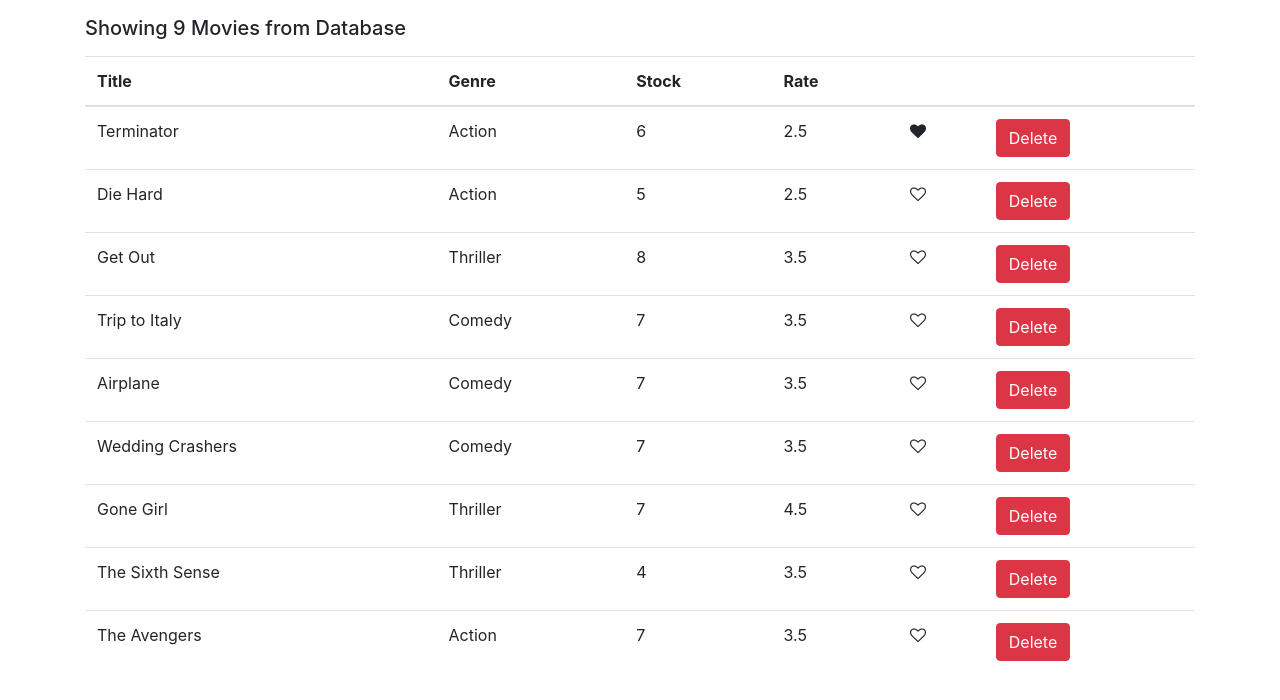
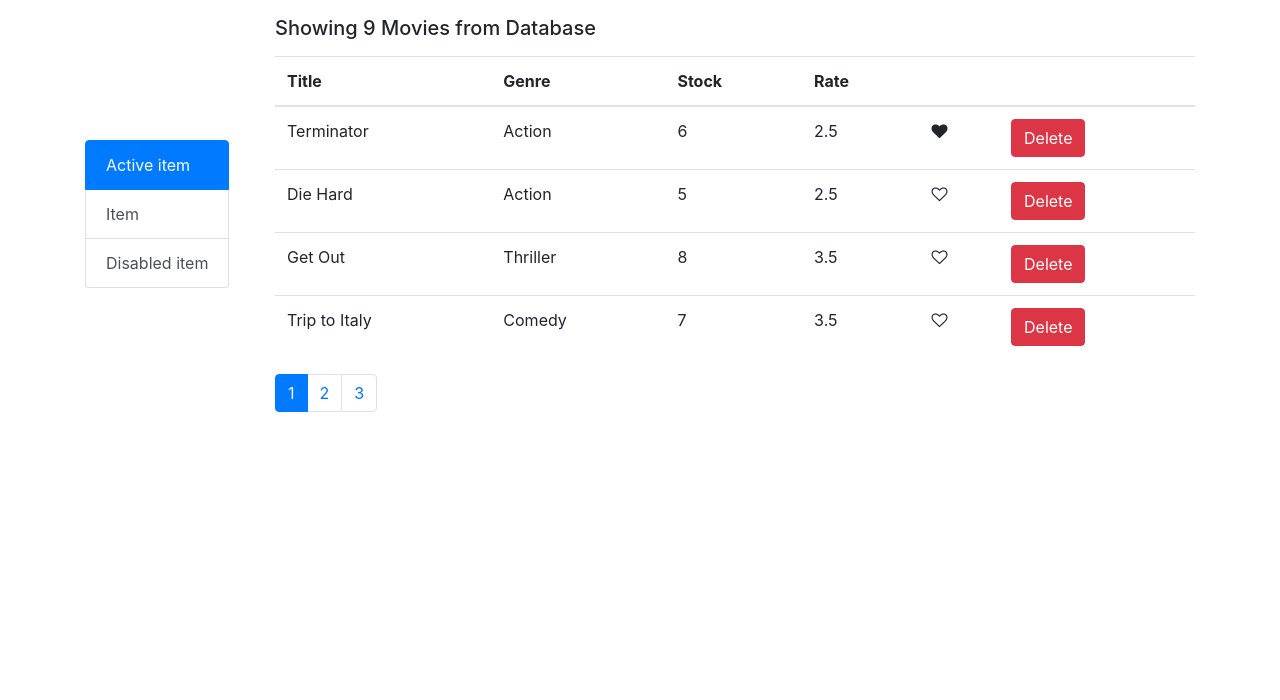
Before and after one commit to Karan-Munjani/vidly, a React (Create React App) app: page / in a window 1280 px wide. Shown: the top 700 px of the page. Built offline with nearby package versions, Linux system fonts and the light colour scheme.

Commit message:
pagination propType Checking Implemented

```diff
--- a/package.json
+++ b/package.json
@@ -8,6 +8,7 @@
     "@testing-library/user-event": "^12.2.2",
     "bootstrap": "^4.1.1",
     "font-awesome": "^4.7.0",
+    "prop-types": "^15.7.2",
     "react": "^17.0.1",
     "react-dom": "^17.0.1",
     "react-scripts": "4.0.0",
--- /dev/null
+++ b/src/components/common/listGroup.jsx
@@ -0,0 +1,23 @@
+import React, { Component } from "react";
+class ListGroup extends Component {
+  state = {};
+  render() {
+    return (
+      /*eslint-disable */
+      <div class="list-group d-flex align-items-center">
+        <a href="#" class="list-group-item list-group-item-action active">
+          Active item
+        </a>
+        <a href="#" class="list-group-item list-group-item-action">
+          Item
+        </a>
+        <a href="#" class="list-group-item list-group-item-action ">
+          Disabled item
+        </a>
+      </div>
+      /*eslint-enable */
+    );
+  }
+}
+
+export default ListGroup;
--- /dev/null
+++ b/src/components/common/pagination.jsx
@@ -0,0 +1,42 @@
+import React from "react";
+import _ from "lodash";
+import PropTypes from "prop-types";
+
+const Pagination = (props) => {
+  const { itemsCount, pageSize, currentPage, onPageChange } = props;
+  const pagesCount = Math.ceil(itemsCount / pageSize);
+  if (pagesCount === 1) return null;
+  // pageCount pr thi hve jetla page hoy etli vakht li map karavanu
+  const pages = _.range(1, pagesCount + 1);
+
+  return (
+    <nav>
+      <ul className="pagination">
+        {pages.map((page) => (
+          <li
+            key={page}
+            className={page === currentPage ? "page-item active" : "page-item"}
+          >
+            <button
+              className="page-link"
+              onClick={() => {
+                onPageChange(page);
+              }}
+            >
+              {page}
+            </button>
+          </li>
+        ))}
+      </ul>
+    </nav>
+  );
+};
+
+Pagination.propTypes = {
+  itemsCount: PropTypes.number.isRequired,
+  pageSize: PropTypes.number.isRequired,
+  currentPage: PropTypes.number.isRequired,
+  onPageChange: PropTypes.func.isRequired,
+};
+
+export default Pagination;
--- a/src/components/movies.jsx
+++ b/src/components/movies.jsx
@@ -1,37 +1,36 @@
-import React, { Component } from 'react';
-import '../services/fakeMovieService';
-import { getMovies } from '../services/fakeMovieService';
-import Like from './common/like';
+import React, { Component } from "react";
+import { getMovies } from "../services/fakeMovieService";
+import Pagination from "./common/pagination";
+import Like from "./common/like";
+import { paginate } from "../utils/paginate";
+import ListGroup from "./common/listGroup";
 
 class MoviesTable extends Component {
   state = {
     movies: getMovies(),
+    genres: [],
+    pageSize: 4, //No of items to show on a page
+    currentPage: 1,
   };
 
-    handleDelete = (movie) => {
-        const movies = this.state.movies.filter(m => m._id !== movie._id);
-        this.setState({ movies });
+  render() {
+    const { length: moviesCount } = this.state.movies;
+    const { pageSize, currentPage, movies: allMovies } = this.state;
+    if (moviesCount === 0) {
+      return <h5 className="mt-3 mb-3">There Are No Movies In Database</h5>;
     }
 
-    handleLike = (movie) => {
-        // console.log("clicked", movie)
-        const movies = [...this.state.movies];
-        const index = movies.indexOf(movie);
-        movies[index] = { ...movies[index] };
-        movies[index].liked = !movies[index].liked;
-
-        this.setState({ movies });
-    }
-    render() {
-        const { length: moviesCount } = this.state.movies
-        if (moviesCount === 0) {
-            return <h5 className="mt-3 mb-3">There Are No Movies In Database</h5>
-        }
-
-
+    const movies = paginate(allMovies, currentPage, pageSize);
+    // <> -> ReactFragment
     return (
-            <>
-                <h5 className="mt-3 mb-3">Showing {moviesCount} Movies from Database</h5>
+      <div className="row">
+        <div className="col-2 d-flex align-items-center">
+          <ListGroup items={this.state.genres} />
+        </div>
+        <div className="col">
+          <h5 className="mt-3 mb-3">
+            Showing {moviesCount} Movies from Database
+          </h5>
           <table className="table">
             <thead>
               <tr>
@@ -45,11 +44,8 @@ class MoviesTable extends Component {
             </thead>
 
             <tbody>
-
-                        {this.state.movies.map(movie => (
-
+              {movies.map((movie) => (
                 <tr key={movie._id}>
-
                   <td>{movie.title}</td>
                   <td>{movie.genre.name}</td>
                   <td>{movie.numberInStock}</td>
@@ -57,20 +53,50 @@ class MoviesTable extends Component {
                   <td>
                     <Like
                       liked={movie.liked}
-                                        onClick={() => this.handleLike(movie)} />
+                      onClick={() => this.handleLike(movie)}
+                    />
                   </td>
                   <td>
-                                    <button className="btn btn-danger"
+                    <button
+                      className="btn btn-danger"
                       onClick={() => this.handleDelete(movie)}
-                                    >Delete</button>
+                    >
+                      Delete
+                    </button>
                   </td>
                 </tr>
               ))}
             </tbody>
           </table>
-            </>
+          <Pagination
+            itemsCount={moviesCount}
+            pageSize={pageSize}
+            onPageChange={this.handlePageChnage}
+            currentPage={currentPage}
+          />
+        </div>
+      </div>
     );
   }
+
+  handleDelete = (movie) => {
+    const movies = this.state.movies.filter((m) => m._id !== movie._id);
+    this.setState({ movies });
+  };
+
+  handleLike = (movie) => {
+    // console.log("clicked", movie)
+    const movies = [...this.state.movies];
+    const index = movies.indexOf(movie);
+    movies[index] = { ...movies[index] };
+    movies[index].liked = !movies[index].liked;
+
+    this.setState({ movies });
+  };
+
+  handlePageChnage = (page) => {
+    this.setState({ currentPage: page });
+  };
 }
 
 export default MoviesTable;
--- /dev/null
+++ b/src/utils/paginate.js
@@ -0,0 +1,7 @@
+import _ from "lodash";
+
+export function paginate(items, pageNumber, pageSize) {
+  const startIndex = (pageNumber - 1) * pageSize;
+
+  return _(items).slice(startIndex).take(pageSize).value();
+}
```
Lines whose indentation alone changed are shown as unchanged.
